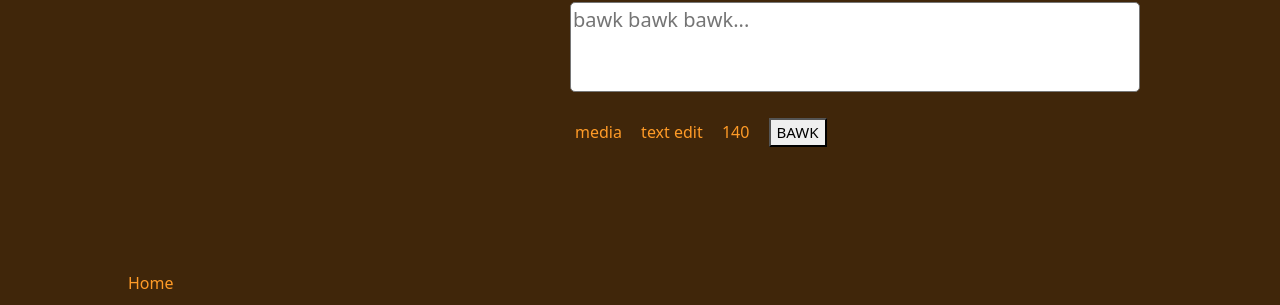
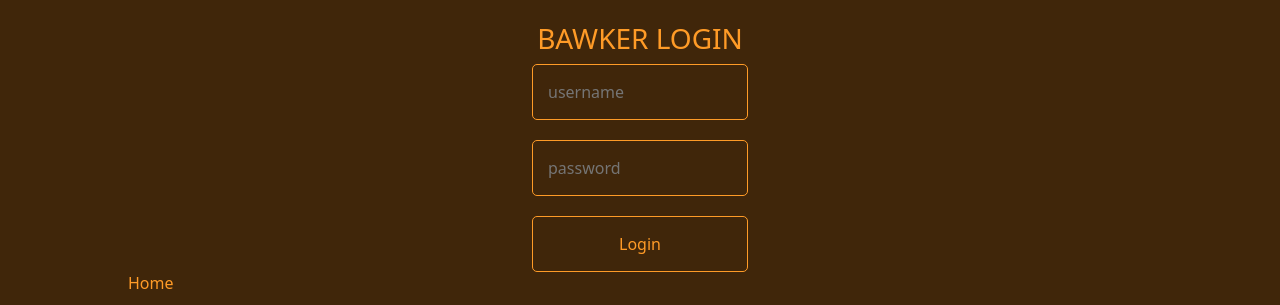
Before and after one commit to Pink-Hat-Hacker/CISC472, a website: page bawker/src/index.html in a window 1280 px wide. Shown: the part 148-453 px from the top of the page. Drawn offline with nearby package versions, Linux system fonts and the light colour scheme.

Commit message:
some style and login capabilites

```diff
--- /dev/null
+++ b/bawker/package.json
@@ -0,0 +1,5 @@
+{
+  "dependencies": {
+    "firebase": "^9.12.0"
+  }
+}
--- a/bawker/src/index.html
+++ b/bawker/src/index.html
@@ -11,10 +11,16 @@
             @import url('https://fonts.googleapis.com/css2?family=Oswald&family=Roboto+Flex:opsz@8..144&display=swap');
         </style>
         <script src="https://ajax.googleapis.com/ajax/libs/jquery/3.5.1/jquery.min.js"></script>
-        <script type="text/javascript" src="script.js"></script>
-
     </head>
     <body>
+        <!-- Log In -->
+        <div class="login-div">
+            <h3> BAWKER LOGIN</h3>
+            <input type="username" placeholder="username"/>
+            <input type="password" placeholder="password"/>
+            <button onclick="login()"> Login </button>
+        </div>
+
         <!--Top Nav-->
         <nav class="navbar justify-content-between">
             <a class="navbar-brand">
@@ -25,7 +31,6 @@
               <button type="submit">Search</button>
             </form>
         </nav>
-
         <!--Side Nav-->
         <nav role="navigation" class="nav-list">
             <ul>
@@ -43,7 +48,6 @@
                 </li>
             </ul>
         </nav>
-
         <!--Main Tweet Box-->
         <div class="container">
             <div id="box">
@@ -59,5 +63,31 @@
                 </div>
             </div>
         </div>
+
+        <!-- SCRIPTS -->
+        <script type="module">
+            // Import the functions you need from the SDKs you need
+            import { initializeApp } from "https://www.gstatic.com/firebasejs/9.12.0/firebase-app.js";
+            import { getAnalytics } from "https://www.gstatic.com/firebasejs/9.12.0/firebase-analytics.js";
+            // TODO: Add SDKs for Firebase products that you want to use
+            // https://firebase.google.com/docs/web/setup#available-libraries
+
+            // Your web app's Firebase configuration
+            // For Firebase JS SDK v7.20.0 and later, measurementId is optional
+            const firebaseConfig = {
+              apiKey: "AIzaSyD077VIgWG-33DwRks6uFmMwbgfClPDlEI",
+              authDomain: "cisc472-bawker.firebaseapp.com",
+              projectId: "cisc472-bawker",
+              storageBucket: "cisc472-bawker.appspot.com",
+              messagingSenderId: "859322932460",
+              appId: "1:859322932460:web:218c4619be4da4c4cc19c9",
+              measurementId: "G-NLXEN0T0EP"
+            };
+
+            // Initialize Firebase
+            const app = initializeApp(firebaseConfig);
+            const analytics = getAnalytics(app);
+          </script>
+        <script src="script.js"></script>
     </body>
 </html>
--- a/bawker/src/script.js
+++ b/bawker/src/script.js
@@ -1,3 +1,9 @@
+/* ---------------------------------------------------------- */
+
+function login() {
+    window.alert("woking");
+}
+
 $(document).ready(function(){
     //Character limit js
     var maxLength = 140;
--- a/bawker/src/style.css
+++ b/bawker/src/style.css
@@ -6,6 +6,47 @@ body {
     background-color: #40260aff;
     color: #ff9b27;
 }
+
+/* -------- LOGIN PAGE --------- */
+.login-div {
+    text-align: center;
+    width: 20%;
+    margin: 0px auto;
+    margin-top: 150px;
+    padding: 20px;
+}
+.login-div input {
+    color: #ff9b27;
+    display: block;
+    border: 1px solid #ff9b27;
+    border-radius: 5px;
+    background: #40260aff;
+    padding: 15px;
+    outline: none;
+    width: 100%;
+    margin-bottom: 20px;
+}
+.login-div input:focus {
+    border: 2px solid #ff9b27;
+}
+.login-div button {
+    background: #40260aff;
+    color: #ff9b27;
+    border: 1px solid #ff9b27;
+    border-radius: 5px;
+    padding: 15px;
+    display: block;
+    width: 100%;
+    transition: 0.3s;
+    -webkit-transition: 0.3s;
+    -moz-transition: 0.3s;
+}
+.login-div button:hover {
+    background: #ff9b27;
+    color: #40260aff;
+}
+
+/* -------- MAIN PAGE --------- */
 .title {
     display: flex;
     justify-content: flex-start;
@@ -67,53 +108,3 @@ textarea {
     margin-bottom: 10px;
     font-size: 15px;
 }
-/* html {
-    background-color: #40260aff;
-    font-family: 'Oswald', sans-serif;
-}
-body {
-    background-color: #40260aff;
-    color: #ff9b27;
-}
-.title {
-    display: flex;
-    justify-content: flex-start;
-    margin: 10px;
-    color: #ff9b27;
-}
-.navbar {
-    background-color: #40260aff;
-}
-.nav-list {
-    display: flex;
-    color: #ff9b27;
-}
-.nav-list ul {
-    list-style: none;
-    position: absolute;
-    top: 50%;
-    padding-left: 10%;
-}
-.nav-list li {
-    margin: 20% 0;
-}
-.container {
-    display: flex;
-    justify-content: center;
-    position: absolute;
-}
-.bottom-container {
-    display: inline-block;
-    position: absolute;
-    height: 100%;
-    width: 80%;
-    border-radius: 0px 0px 5px;
-}
-textarea {
-    margin-top: 10px;
-    width: 70%;
-    height: 90px;
-    border-radius: 5px;
-    font-size: 20px;
-    resize: none;
-} */
```
Also changed, not shown: 1 other file.
